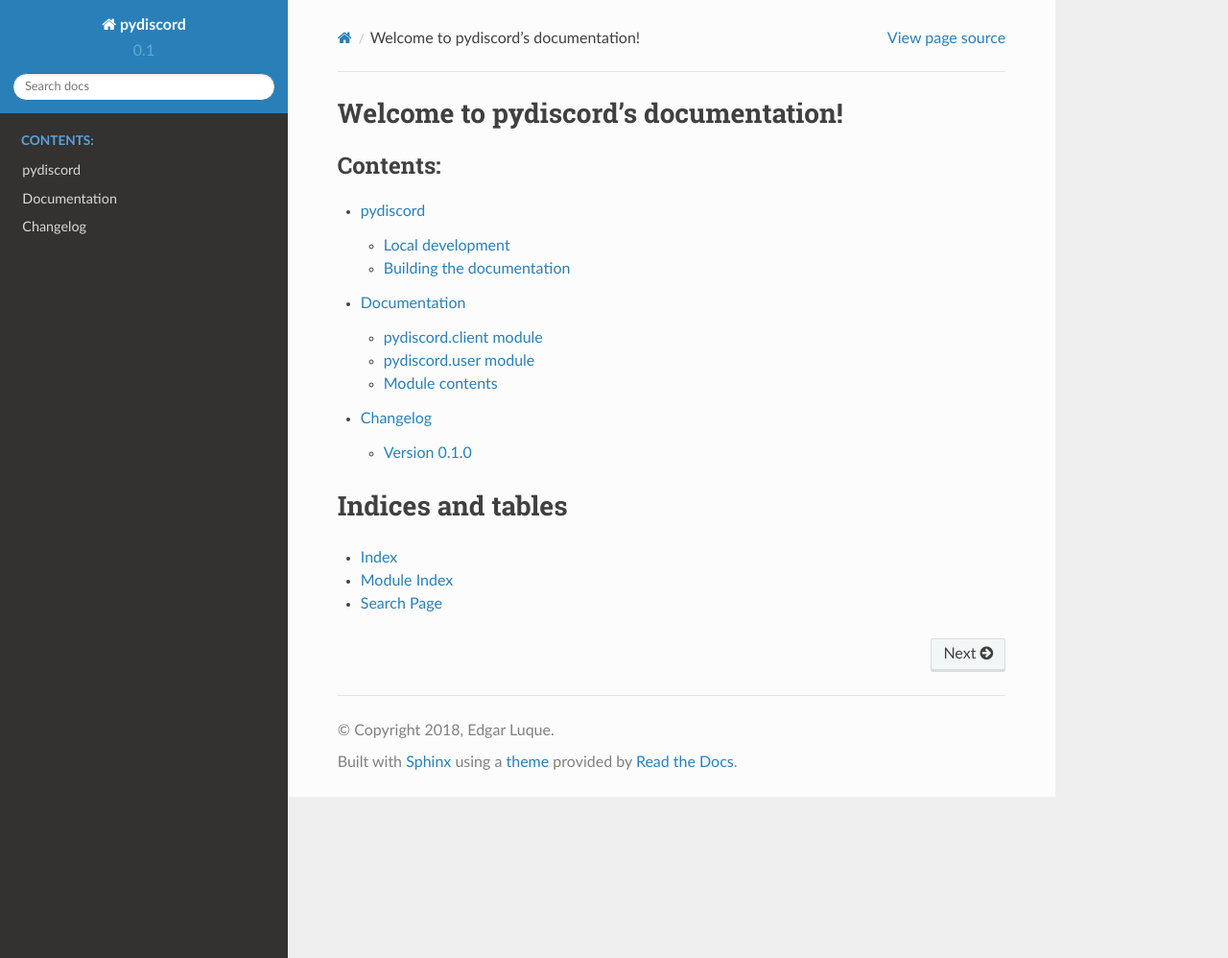
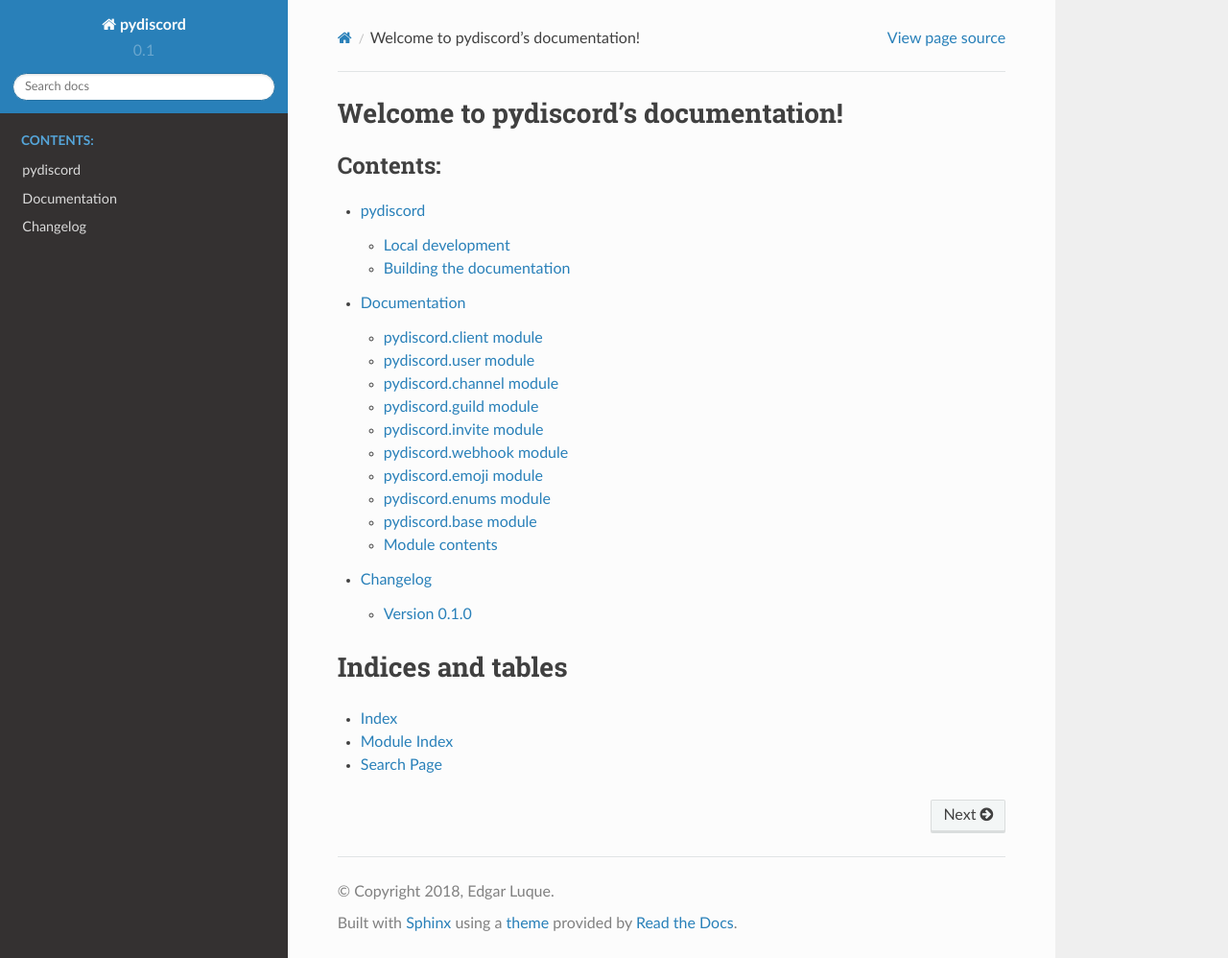
Before and after one commit to edg-l/discord.aio, a Sphinx documentation site: the page built from docs/source/index.rst, in a window 1280 px wide and 998 px high. Shown: the whole window at 96% size. Built offline with Sphinx 7.4.7 and the Read the Docs theme 2.0.0, drawn with Linux system fonts in a browser that asks for light colours.

Commit message:
improve docs and remove from __init__ for now

```diff
--- a/docs/source/pydiscord.rst
+++ b/docs/source/pydiscord.rst
@@ -14,6 +14,61 @@
     :undoc-members:
     :show-inheritance:
 
+pydiscord.channel module
+------------------------
+
+.. automodule:: pydiscord.channel
+    :members:
+    :undoc-members:
+    :show-inheritance:
+
+pydiscord.guild module
+----------------------
+
+.. automodule:: pydiscord.guild
+    :members:
+    :undoc-members:
+    :show-inheritance:
+
+pydiscord.invite module
+-----------------------
+
+.. automodule:: pydiscord.invite
+    :members:
+    :undoc-members:
+    :show-inheritance:
+
+pydiscord.webhook module
+------------------------
+
+.. automodule:: pydiscord.webhook
+    :members:
+    :undoc-members:
+    :show-inheritance:
+
+pydiscord.emoji module
+----------------------
+
+.. automodule:: pydiscord.emoji
+    :members:
+    :undoc-members:
+    :show-inheritance:
+
+pydiscord.enums module
+----------------------
+
+.. automodule:: pydiscord.enums
+    :members:
+    :undoc-members:
+    :show-inheritance:
+
+pydiscord.base module
+---------------------
+
+.. automodule:: pydiscord.base
+    :members:
+    :undoc-members:
+    :show-inheritance:
 
 Module contents
 ---------------
```
Also changed, not shown: pydiscord/__init__.py (deleted, +0 -9 lines), 1 other file.
